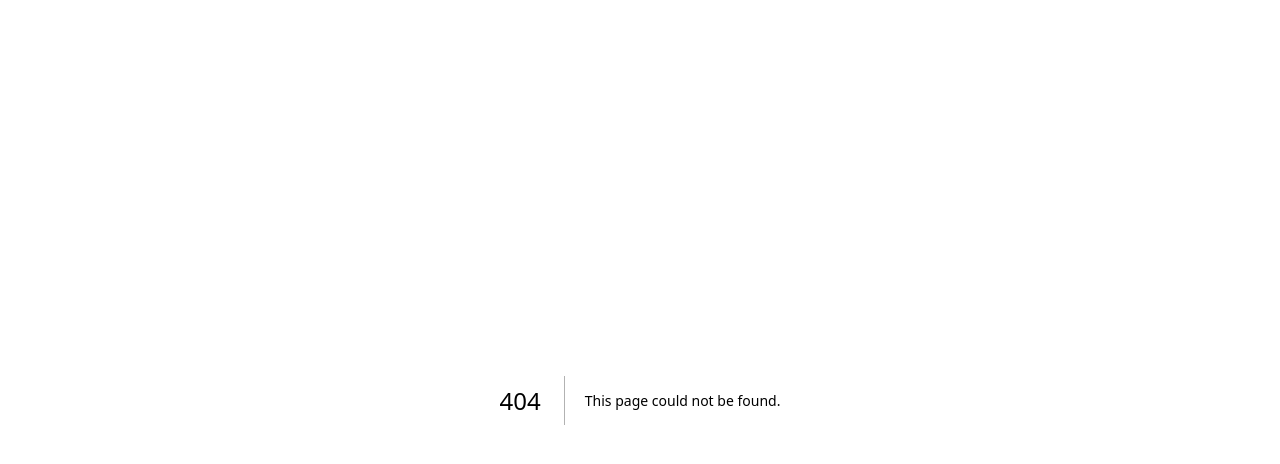
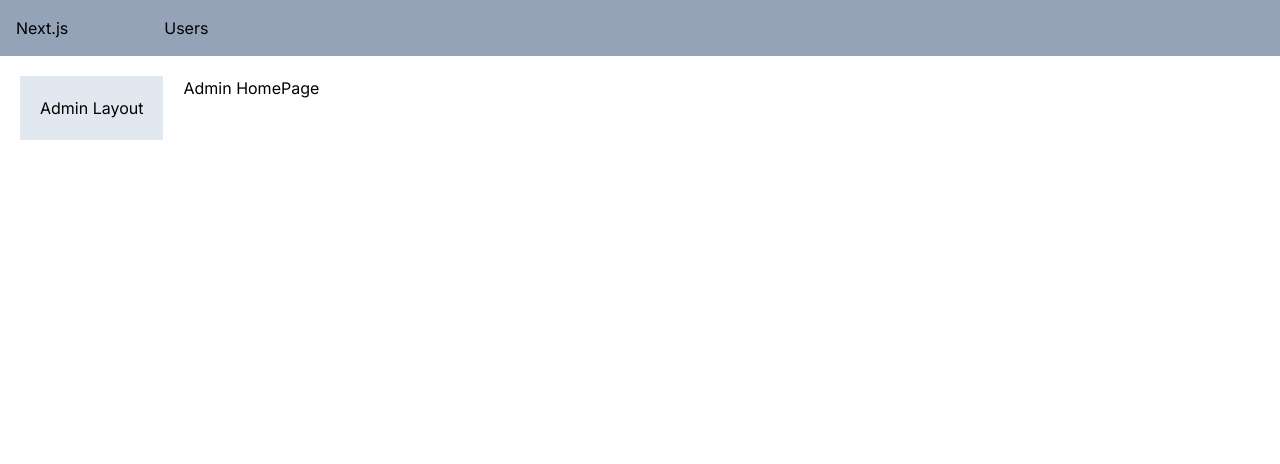
Before and after one commit to PrathamPatel010/Next.js-learning, a Next.js app: page /admin in a window 1280 px wide. Before the commit this address had no page. Shown: the top 464 px of the page. Built offline with nearby package versions, Linux system fonts and the light colour scheme.

Commit message:
added admin page

```diff
--- /dev/null
+++ b/app/admin/layout.tsx
@@ -0,0 +1,16 @@
+import React, { ReactNode } from 'react'
+
+interface Props {
+    children: ReactNode
+};
+
+const Admin = ({ children }: Props) => {
+    return (
+        <div className="flex">
+            <aside className="bg-slate-200 mr-5 p-5">Admin Layout</aside>
+            <div>{children}</div>
+        </div>
+    )
+}
+
+export default Admin;
--- /dev/null
+++ b/app/admin/page.tsx
@@ -0,0 +1,11 @@
+import React from 'react'
+
+const AdminHomePage = () => {
+    return (
+        <div>
+            Admin HomePage
+        </div>
+    )
+}
+
+export default AdminHomePage;
--- /dev/null
+++ b/app/components/Navbar.tsx
@@ -0,0 +1,13 @@
+import Link from 'next/link';
+import React from 'react'
+
+const Navbar = () => {
+    return (
+        <div className="p-4 flex bg-slate-400 gap-24">
+            <Link href={"/"}>Next.js</Link>
+            <Link href={"/users"}>Users</Link>
+        </div>
+    )
+}
+
+export default Navbar;
--- a/app/layout.tsx
+++ b/app/layout.tsx
@@ -1,6 +1,7 @@
 import type { Metadata } from "next";
 import { Inter } from "next/font/google";
 import "./globals.css";
+import Navbar from "./components/Navbar";
 
 const inter = Inter({ subsets: ["latin"] });
 
@@ -16,7 +17,10 @@ export default function RootLayout({
 }>) {
   return (
     <html lang="en">
-      <body className={inter.className}>{children}</body>
+      <body className={inter.className}>
+        <Navbar />
+        <main className="p-5">{children}</main>
+      </body>
     </html>
   );
 }
--- a/app/users/new/page.tsx
+++ b/app/users/new/page.tsx
@@ -1,8 +1,14 @@
+"use client";
 import React from 'react'
+import { useRouter } from 'next/navigation';
+const page = () => {
+    const router = useRouter();
 
-const page = () => {
     return (
-        <div>New Users Page</div>
+        <>
+            <div>New Users Page</div>
+            <button onClick={() => router.push("/users")} className="bg-slate-300 p-4">Create User</button>
+        </>
     )
 }
 
--- a/app/users/page.tsx
+++ b/app/users/page.tsx
@@ -1,5 +1,6 @@
-import React from 'react'
+import React, { Suspense } from 'react'
 import UserTable from '../components/UserTable';
+import Link from 'next/link';
 
 type Props = {
     searchParams: { sortOrder: string }
@@ -7,7 +8,14 @@ type Props = {
 const page = async ({ searchParams: { sortOrder } }: Props) => {
     return (
         <>
-            <UserTable sortOrder={sortOrder} />
+            <Link href={"/users/new"}>
+                <button className="bg-slate-200 p-5 rounded-xl">
+                    New User
+                </button>
+            </Link>
+            <Suspense fallback={<p>Loading...</p>}>
+                <UserTable sortOrder={sortOrder} />
+            </Suspense>
         </>
     )
 }
--- a/package.json
+++ b/package.json
@@ -9,6 +9,7 @@
     "lint": "next lint"
   },
   "dependencies": {
+    "bootstrap": "^5.3.3",
     "fast-sort": "^3.4.0",
     "next": "14.2.3",
     "react": "^18",
```
Also changed, not shown: 1 other file (tests, documents, lock files or other folders).
